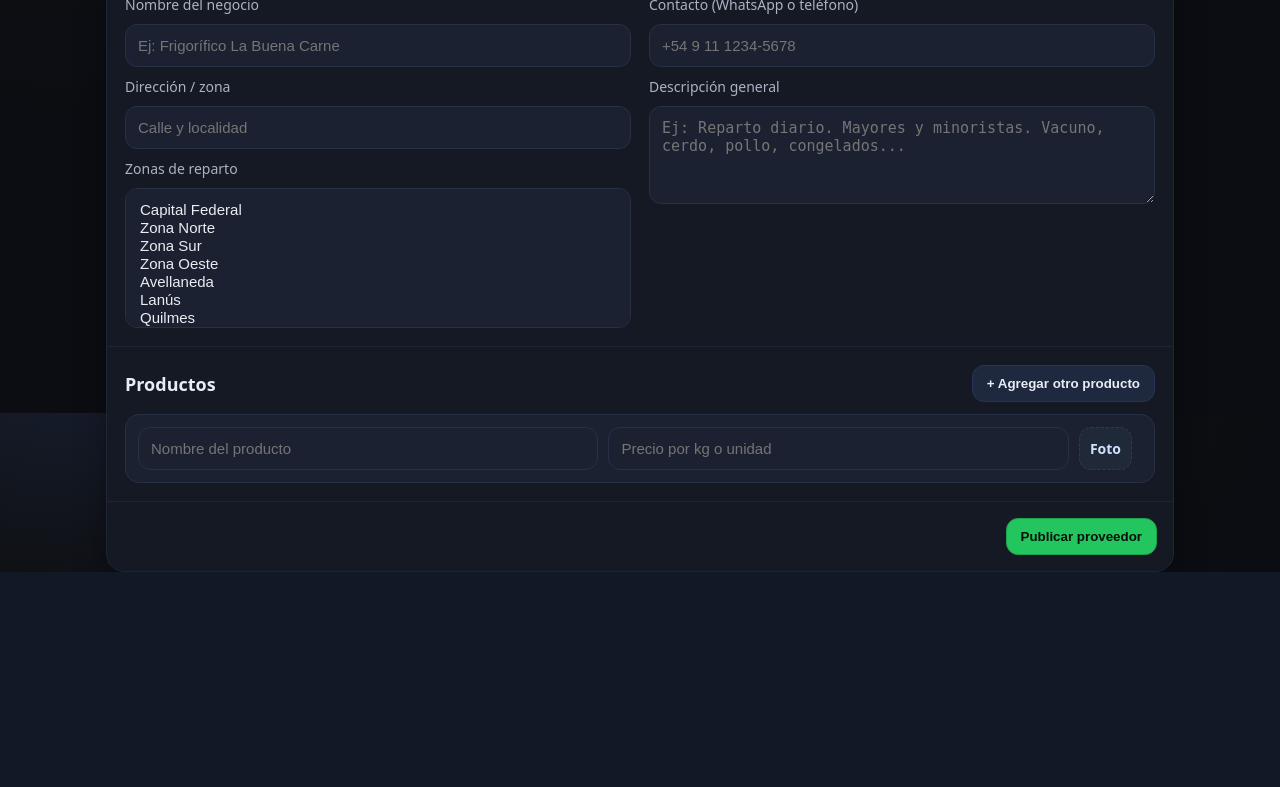
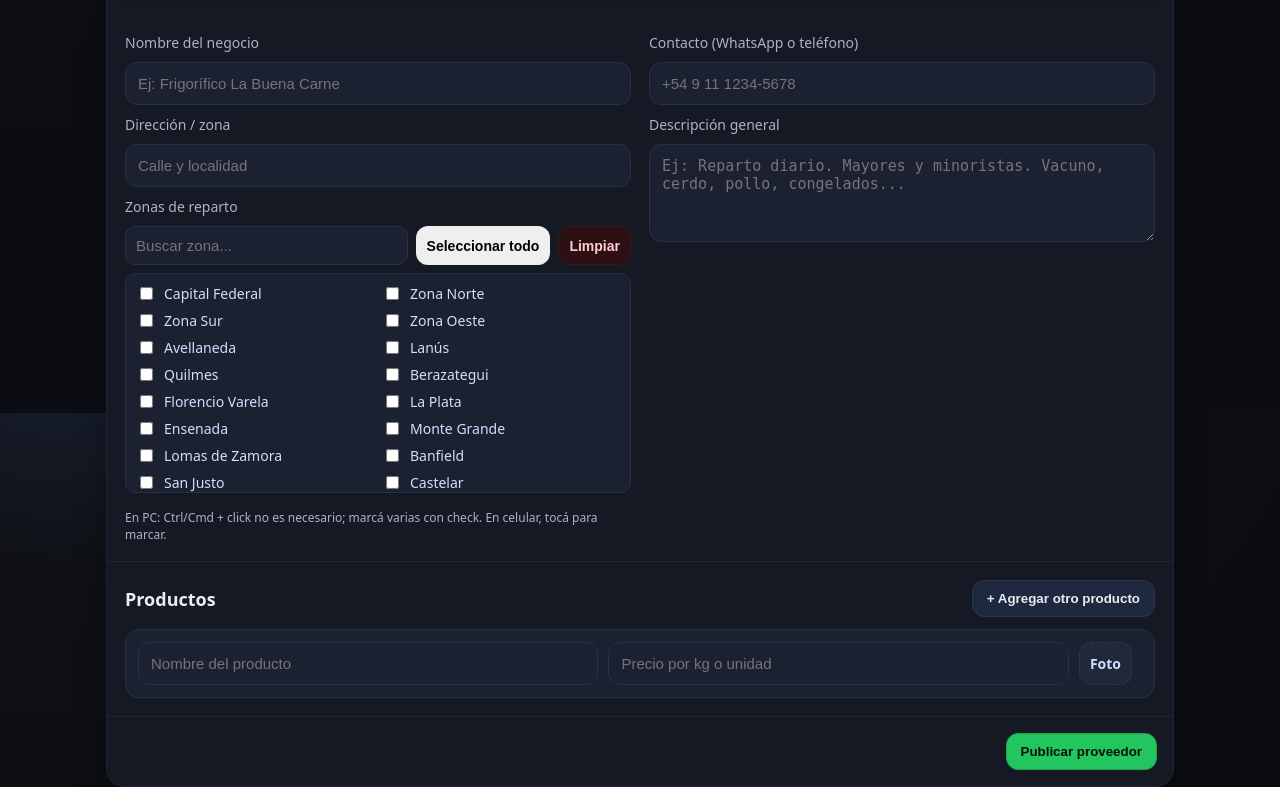
Before and after one commit to santuflow/gestion_carniceria, a Python web app: template templates/soy_proveedor.html in a window 1280 px wide. Shown: the part 387-1174 px from the top of the page. Before the commit the page ends 959 px from the top, so only its background shows below. Run offline with Jinja, Linux system fonts and the light colour scheme; the template is opened without the code that fills it, so the values that code supplies are empty.

```diff
--- a/templates/soy_proveedor.html
+++ b/templates/soy_proveedor.html
@@ -5,6 +5,21 @@
   <meta name="viewport" content="width=device-width, initial-scale=1.0"/>
   <title>Registro de Proveedor</title>
   <link rel="stylesheet" href="{{ url_for('static', filename='proveedor.css') }}">
+  <style>
+    /* Mini estilos puntuales para el selector múltiple */
+    .zonas-wrapper{display:flex;flex-direction:column;gap:8px}
+    .zonas-busqueda{display:flex;gap:8px}
+    .zonas-busqueda input{flex:1;padding:10px;border:1px solid #263147;background:#1b2130;color:#e9edf3;border-radius:10px}
+    .zonas-acciones{display:flex;gap:8px}
+    .btn.chico{padding:8px 10px;font-size:14px}
+    .zonas-lista{display:grid;grid-template-columns:repeat(2,1fr);gap:8px;max-height:220px;overflow:auto;border:1px solid #263147;background:#1b2130;border-radius:10px;padding:10px}
+    @media (max-width:720px){.zonas-lista{grid-template-columns:1fr}}
+    .zonas-lista label{display:flex;align-items:center;gap:8px;font-size:14px;color:#cfe0ff}
+    .zonas-chips{display:flex;flex-wrap:wrap;gap:6px}
+    .chip{background:#1f2937;border:1px solid #2e3b55;color:#cfe0ff;border-radius:999px;padding:4px 10px;font-size:12px}
+    .chip button{background:transparent;border:0;color:#cfe0ff;margin-left:6px;cursor:pointer}
+    .help{color:#aab3c5;font-size:12px}
+  </style>
 </head>
 <body class="fondo-proveedor">
   <header class="topbar">
@@ -15,13 +30,15 @@
   </header>
 
   <main class="proveedor-layout">
-    <!-- Portada + avatar con previsualización -->
+    <form id="form-proveedor" action="/publicar_proveedor" method="POST" enctype="multipart/form-data" class="proveedor-form">
+
+      <!-- Portada + avatar con previsualización (ahora DENTRO del form) -->
       <section class="perfil-visual">
         <div class="portada-wrapper">
           <img id="preview-portada" class="portada" src="{{ url_for('static', filename='img/placeholder_portada.jpg') }}" alt="Portada">
           <label class="btn archivo">
             Cambiar portada
-          <input type="file" name="portada" id="input-portada" accept="image/*" form="form-proveedor" required>
+            <input type="file" name="portada" id="input-portada" accept="image/*" required>
           </label>
         </div>
 
@@ -29,14 +46,12 @@
           <img id="preview-avatar" class="avatar" src="{{ url_for('static', filename='img/placeholder_avatar.png') }}" alt="Avatar">
           <label class="btn archivo small">
             Foto de perfil
-          <input type="file" name="avatar" id="input-avatar" accept="image/*" form="form-proveedor">
+            <input type="file" name="avatar" id="input-avatar" accept="image/*">
           </label>
         </div>
       </section>
 
-    <form id="form-proveedor" action="/publicar_proveedor" method="POST" enctype="multipart/form-data" class="proveedor-form">
-
-      <section class="grid-datos">
+      <section class="grid-datos" style="margin-top:56px">
         <div class="form-col">
           <label>Nombre del negocio</label>
           <input type="text" name="nombre" placeholder="Ej: Frigorífico La Buena Carne" required>
@@ -45,41 +60,34 @@
           <input type="text" name="direccion" placeholder="Calle y localidad" required>
 
           <label>Zonas de reparto</label>
-          <select name="zonas_reparto[]" multiple required>
-            <option>Capital Federal</option>
-            <option>Zona Norte</option>
-            <option>Zona Sur</option>
-            <option>Zona Oeste</option>
-            <option>Avellaneda</option>
-            <option>Lanús</option>
-            <option>Quilmes</option>
-            <option>Berazategui</option>
-            <option>Florencio Varela</option>
-            <option>La Plata</option>
-            <option>Ensenada</option>
-            <option>Monte Grande</option>
-            <option>Lomas de Zamora</option>
-            <option>Banfield</option>
-            <option>San Justo</option>
-            <option>Castelar</option>
-            <option>Ituzaingó</option>
-            <option>Haedo</option>
-            <option>Moreno</option>
-            <option>Merlo</option>
-            <option>Pilar</option>
-            <option>Escobar</option>
-            <option>San Miguel</option>
-            <option>José C. Paz</option>
-            <option>Villa Ballester</option>
-            <option>San Martín</option>
-            <option>San Isidro</option>
-            <option>Vicente López</option>
-            <option>Tigre</option>
-            <option>San Fernando</option>
-            <option>Luján</option>
-            <option>Campana</option>
-            <option>Zárate</option>
-          </select>
+          <div class="zonas-wrapper">
+            <div class="zonas-busqueda">
+              <input type="text" id="filtro-zonas" placeholder="Buscar zona...">
+              <div class="zonas-acciones">
+                <button type="button" class="btn chico" id="btn-todas">Seleccionar todo</button>
+                <button type="button" class="btn chico danger" id="btn-limpiar">Limpiar</button>
+              </div>
+            </div>
+
+            <!-- lista de checkboxes: name="zonas_reparto[]" -->
+            <div id="zonas-lista" class="zonas-lista">
+              {% set zonas_opciones = [
+                'Capital Federal','Zona Norte','Zona Sur','Zona Oeste','Avellaneda','Lanús','Quilmes','Berazategui',
+                'Florencio Varela','La Plata','Ensenada','Monte Grande','Lomas de Zamora','Banfield','San Justo',
+                'Castelar','Ituzaingó','Haedo','Moreno','Merlo','Pilar','Escobar','San Miguel','José C. Paz',
+                'Villa Ballester','San Martín','San Isidro','Vicente López','Tigre','San Fernando','Luján','Campana','Zárate'
+              ] %}
+              {% for z in zonas_opciones %}
+              <label>
+                <input type="checkbox" name="zonas_reparto[]" value="{{ z }}">
+                <span>{{ z }}</span>
+              </label>
+              {% endfor %}
+            </div>
+
+            <div class="zonas-chips" id="zonas-chips"></div>
+            <span class="help">En PC: Ctrl/Cmd + click no es necesario; marcá varias con check. En celular, tocá para marcar.</span>
+          </div>
         </div>
 
         <div class="form-col">
@@ -119,7 +127,7 @@
   </main>
 
   <script>
-    // Previews portada/avatar
+    // ===== Previews portada/avatar =====
     const inputPortada = document.getElementById('input-portada');
     const previewPortada = document.getElementById('preview-portada');
     const inputAvatar = document.getElementById('input-avatar');
@@ -138,7 +146,7 @@
       });
     }
 
-    // Agregar productos
+    // ===== Productos dinámicos =====
     const cont = document.getElementById('productos-container');
     document.getElementById('btn-agregar').addEventListener('click', () => {
       const div = document.createElement('div');
@@ -157,6 +165,62 @@
       div.querySelector('.quitar').addEventListener('click', () => div.remove());
       cont.appendChild(div);
     });
+
+    // ===== Selector múltiple de zonas con búsqueda + chips =====
+    const lista = document.getElementById('zonas-lista');
+    const filtro = document.getElementById('filtro-zonas');
+    const chips = document.getElementById('zonas-chips');
+    const btnTodas = document.getElementById('btn-todas');
+    const btnLimpiar = document.getElementById('btn-limpiar');
+    const form = document.getElementById('form-proveedor');
+
+    // filtrar
+    filtro.addEventListener('input', () => {
+      const q = filtro.value.toLowerCase().trim();
+      [...lista.querySelectorAll('label')].forEach(lbl => {
+        const txt = lbl.innerText.toLowerCase();
+        lbl.style.display = txt.includes(q) ? 'flex' : 'none';
+      });
+    });
+
+    // chips de seleccionadas
+    function renderChips(){
+      chips.innerHTML = '';
+      const checks = lista.querySelectorAll('input[type="checkbox"]:checked');
+      checks.forEach(chk => {
+        const span = document.createElement('span');
+        span.className = 'chip';
+        span.textContent = chk.value;
+        const x = document.createElement('button');
+        x.type = 'button';
+        x.textContent = '×';
+        x.addEventListener('click', () => { chk.checked = false; renderChips(); });
+        span.appendChild(x);
+        chips.appendChild(span);
+      });
+    }
+    lista.addEventListener('change', renderChips);
+
+    btnTodas.addEventListener('click', () => {
+      lista.querySelectorAll('input[type="checkbox"]').forEach(c => c.checked = true);
+      renderChips();
+    });
+    btnLimpiar.addEventListener('click', () => {
+      lista.querySelectorAll('input[type="checkbox"]').forEach(c => c.checked = false);
+      renderChips();
+    });
+
+    // Validación: al menos 1 zona
+    form.addEventListener('submit', (e) => {
+      const alguno = lista.querySelector('input[type="checkbox"]:checked');
+      if (!alguno) {
+        e.preventDefault();
+        alert('Seleccioná al menos una zona de reparto.');
+      }
+    });
+
+    // Render inicial (por si el navegador recuerda checks)
+    renderChips();
   </script>
 </body>
 </html>
```
Lines whose indentation alone changed are shown as unchanged.
